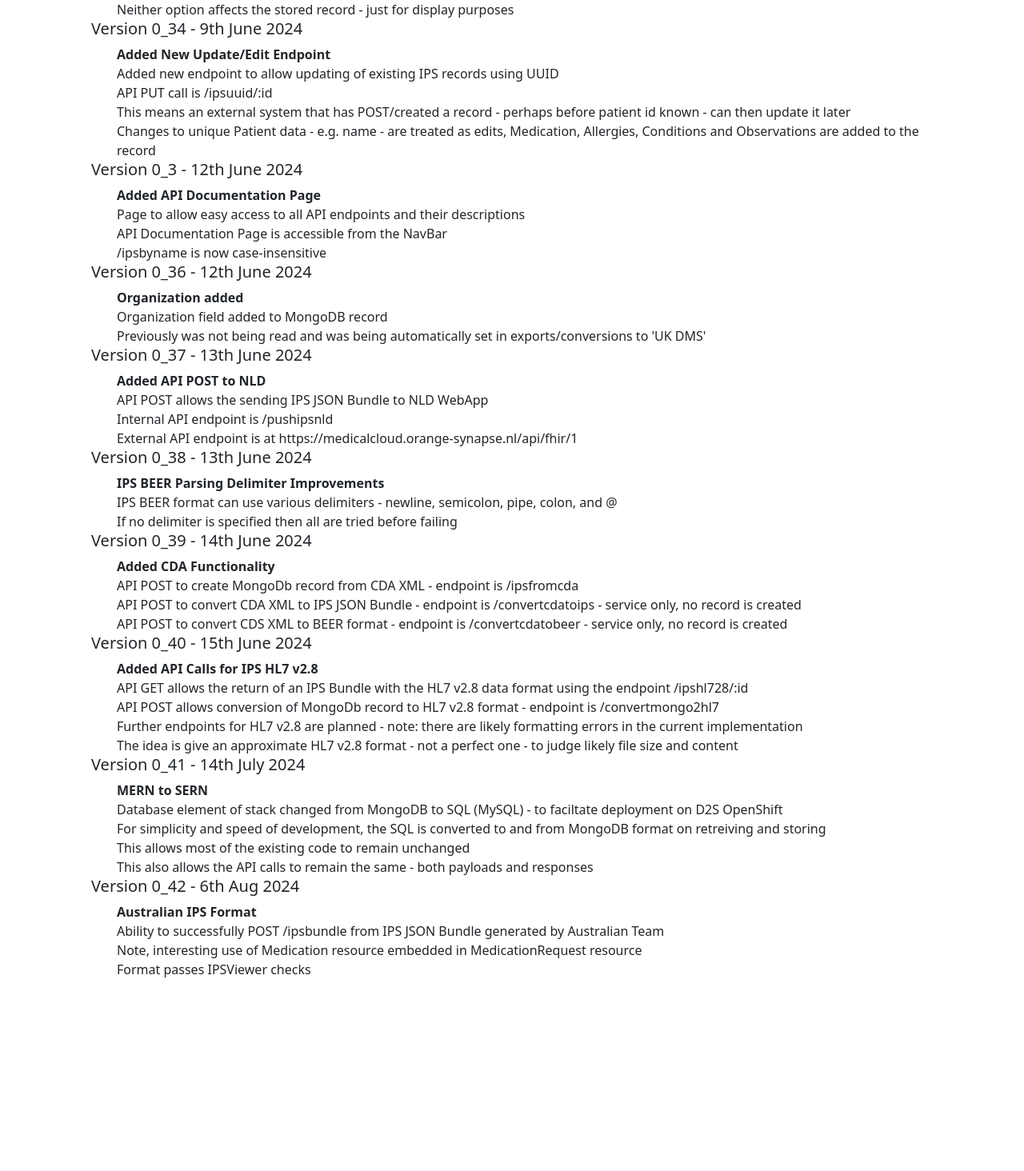
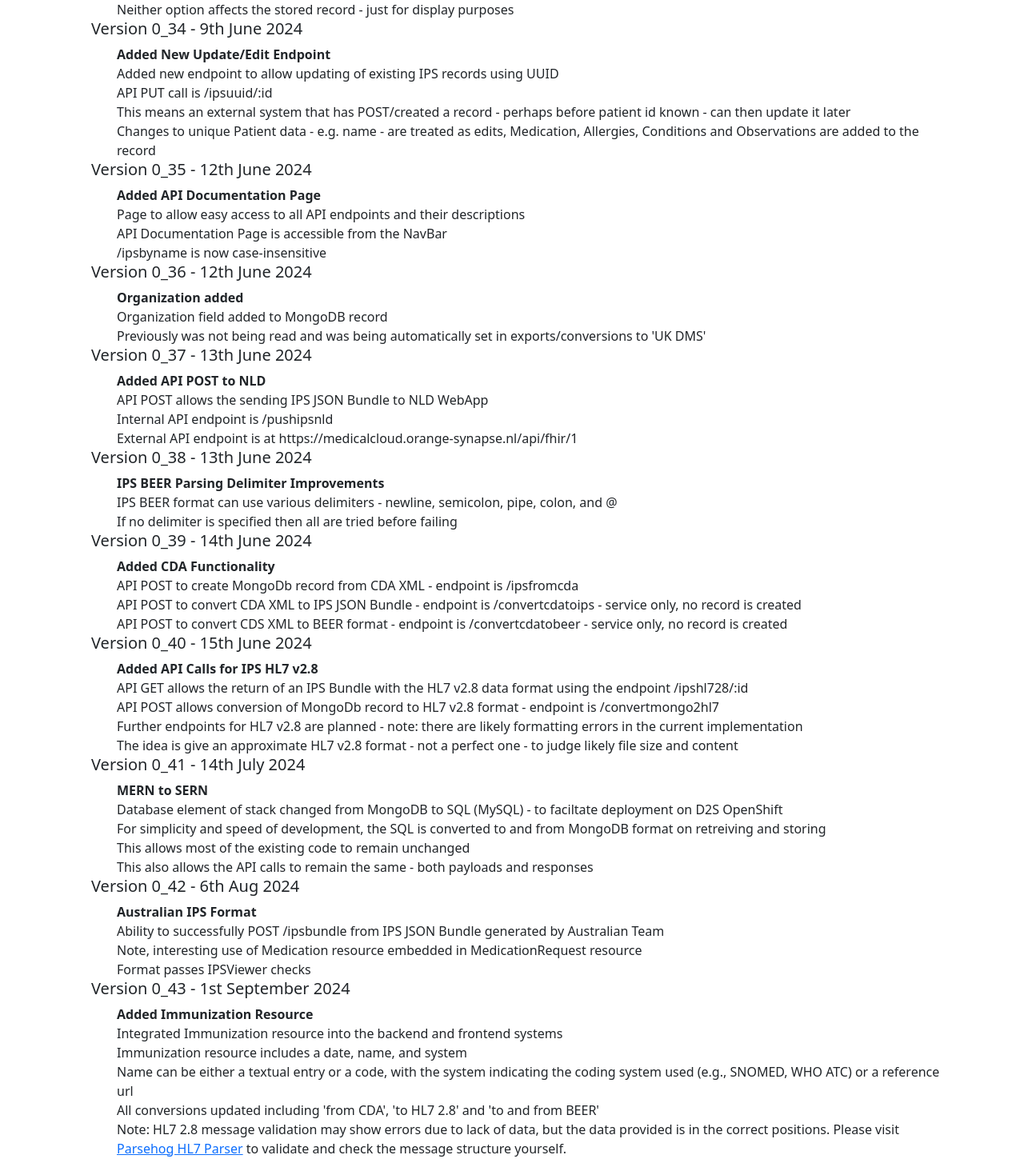
Before and after one commit to MikeForde/ips-d2s, a React (Create React App) app in the folder client/: page /changelog in a window 1280 px wide. Shown: the part 4274-5738 px from the top of the page at 80% size. Before the commit the page ends 5514 px from the top, so only its background shows below. Built offline with nearby package versions, Linux system fonts and the light colour scheme; no server answers.

Commit message:
Version 0_43

```diff
--- a/client/src/pages/AboutWebappPage.js
+++ b/client/src/pages/AboutWebappPage.js
@@ -2,7 +2,7 @@ import React from 'react';
 import { Container, Row, Col, Card } from 'react-bootstrap';
 
 function AboutWebAppPage() {
-    const isHostedOnAzure = window.location.href.includes("mern-webapp-mike.azurewebsites.net");
+    const isHostedOnAzure = window.location.href.includes("localhost");
     return (
         <Container className="mt-5">
             <Row>
@@ -37,15 +37,15 @@ function AboutWebAppPage() {
                     <Card>
                         <Card.Body>
                             <Card.Text>
-                                {isHostedOnAzure ? (
+                                {!isHostedOnAzure ? (
                                     <>
-                                        This web application is currently being hosted on Microsoft Azure.<br />
+                                        This web application is currently being hosted on a cloud service.<br />
                                         It can be hosted easily on a closed network, and stood-up via standalone Linux, virtual machine (VM), or a container e.g. Docker.
                                     </>
                                 ) : (
                                     <>
                                         This web application is currently being hosted on a closed network.<br />
-                                        It can be hosted easily on a cloud service, for example Microsoft Azure.
+                                        It can be hosted easily on a cloud service, for example OpenShift (incl. D2S), Microsoft Azure etc.
                                     </>
                                 )}
                             </Card.Text>
--- a/client/src/pages/ChangelogPage.js
+++ b/client/src/pages/ChangelogPage.js
@@ -313,7 +313,7 @@ function ChangeLogPage() {
                             </ul>
                         </li>
                         <li>
-                            <h5>Version 0_3 - 12th June 2024</h5>
+                            <h5>Version 0_35 - 12th June 2024</h5>
                             <ul>
                                 <li><strong>Added API Documentation Page</strong></li>
                                 <li>Page to allow easy access to all API endpoints and their descriptions</li>
@@ -384,6 +384,18 @@ function ChangeLogPage() {
                                 <li>Format passes IPSViewer checks</li>
                             </ul>
                         </li>
+                        <li>
+                            <h5>Version 0_43 - 1st September 2024</h5>
+                            <ul>
+                                <li><strong>Added Immunization Resource</strong></li>
+                                <li>Integrated Immunization resource into the backend and frontend systems</li>
+                                <li>Immunization resource includes a date, name, and system</li>
+                                <li>Name can be either a textual entry or a code, with the system indicating the coding system used (e.g., SNOMED, WHO ATC) or a reference url</li>
+                                <li>All conversions updated including 'from CDA', 'to HL7 2.8' and 'to and from BEER'</li>
+                                <li>Note: HL7 2.8 message validation may show errors due to lack of data, but the data provided is in the correct positions. Please visit <a href="https://www.parsehog.com/hl7/parser" target="_blank">Parsehog HL7 Parser</a> to validate and check the message structure yourself.</li>
+                            </ul>
+                        </li>
+
                     </ul>
                 </Col>
             </Row>
```
Also changed, not shown: 1 other file (tests, documents, lock files or other folders).
